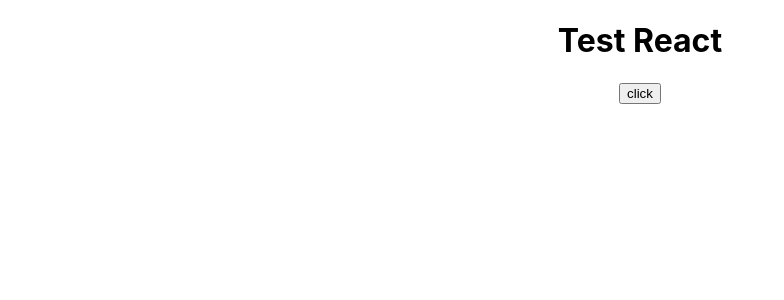
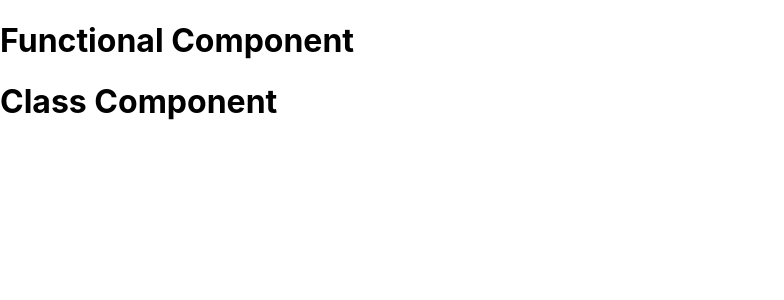
Before and after one commit to Dervin2003/react-training, a React (Create React App) app: page / in a window 1280 px wide. Shown: the top 300 px of the page, without its empty margins (0-784 px from the left). Built offline with nearby package versions, Linux system fonts and the light colour scheme.

Commit message:
Added class and functional components

```diff
--- a/src/App.js
+++ b/src/App.js
@@ -1,27 +1,38 @@
 // import logo from './logo.svg';
 import './App.css';
+import MyComponent from './MyComponent';
+import ClassComponent from './ClassComponent';
+
+// const name="Java Script";
 
 function App() {
   return (
-    <div className="App">
-      {/* <header className="App-header">
-        <img src={logo} className="App-logo" alt="logo" />
-        <p>
-          Edit <code>src/App.js</code> and save to reload.
-        </p>
-        <a
-          className="App-link"
-          href="https://reactjs.org"
-          target="_blank"
-          rel="noopener noreferrer"
-        >
-          Learn React
-        </a>
-      </header> */}
+    // <div className="App">
+    //   {/* <header className="App-header">
+    //     <img src={logo} className="App-logo" alt="logo" />
+    //     <p>
+    //       Edit <code>src/App.js</code> and save to reload.
+    //     </p>
+    //     <a
+    //       className="App-link"
+    //       href="https://reactjs.org"
+    //       target="_blank"
+    //       rel="noopener noreferrer"
+    //     >
+    //       Learn React
+    //     </a>
+    //   </header> */}
 
-      <h1>Test React</h1>
-      <button>click</button>
-    </div>
+    //   {/* <h1 >Test React {name}</h1>
+    //   <button>click</button> */}
+
+    //   <classComponent/>
+    // </div>
+    <>
+      <MyComponent/>
+      <ClassComponent/>
+    </>
+
   );
 }
 
--- /dev/null
+++ b/src/ClassComponent.jsx
@@ -0,0 +1,11 @@
+import { Component } from "react";
+
+class ClassComponent extends Component{
+    render(){
+        return(
+            <h1>Class Component</h1>
+        )
+    }
+}
+
+export default ClassComponent;
--- /dev/null
+++ b/src/MyComponent.jsx
@@ -0,0 +1,10 @@
+
+function MyComponent(){
+    return(
+        <div>
+            <h1>Functional Component</h1>
+        </div>
+    )
+}
+
+export default MyComponent;
--- a/src/index.js
+++ b/src/index.js
@@ -7,7 +7,7 @@
 const root = ReactDOM.createRoot(document.getElementById('root'));
 root.render(
   <React.StrictMode>
-    <App />
+    <App/>
   </React.StrictMode>
 );
 
```
